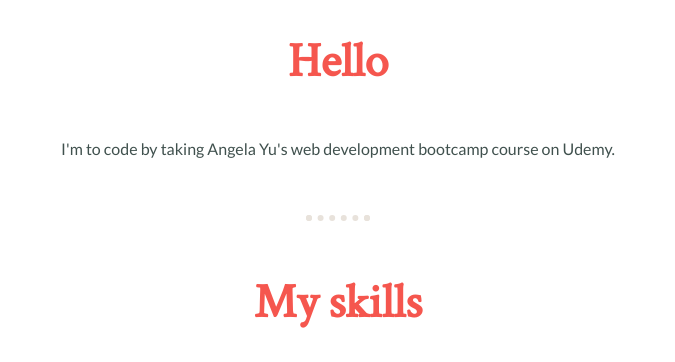
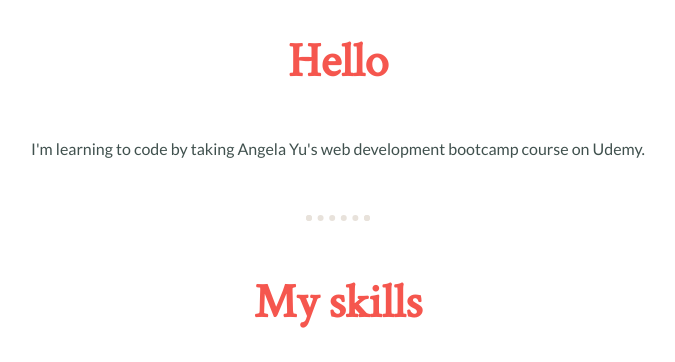
Before and after one commit to eeels22/css-my-site, a plain HTML site: page index.html in a window 1280 px wide. Shown: the part 786-1148 px from the top of the page, without its empty margins (302-977 px from the left). Drawn offline with Linux system fonts and the light colour scheme; a web font is replaced by a local one.

Commit message:
Added missing word

```diff
--- a/index.html
+++ b/index.html
@@ -24,7 +24,7 @@
     <div class="profile">
       <img class="enchi"src="https://emojipedia-us.s3.dualstack.us-west-1.amazonaws.com/thumbs/120/emojione/151/woman_1f469.png" alt="woman-with-dark-hair-emoji">
       <h2>Hello</h2>
-      <p>I'm to code by taking Angela Yu's web development bootcamp course on Udemy.</p>
+      <p>I'm learning to code by taking Angela Yu's web development bootcamp course on Udemy.</p>
     </div>
 
     <hr>
```
